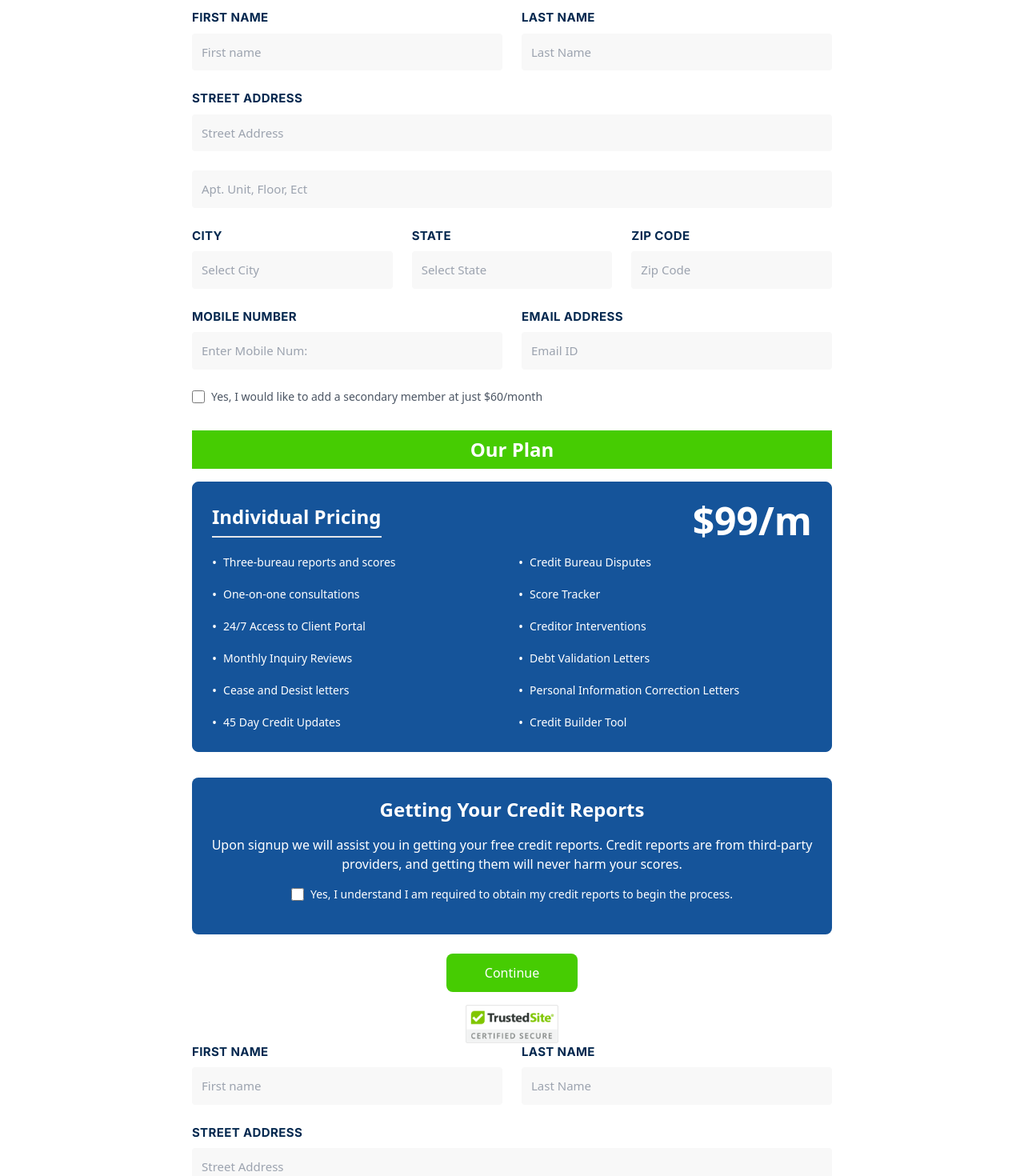
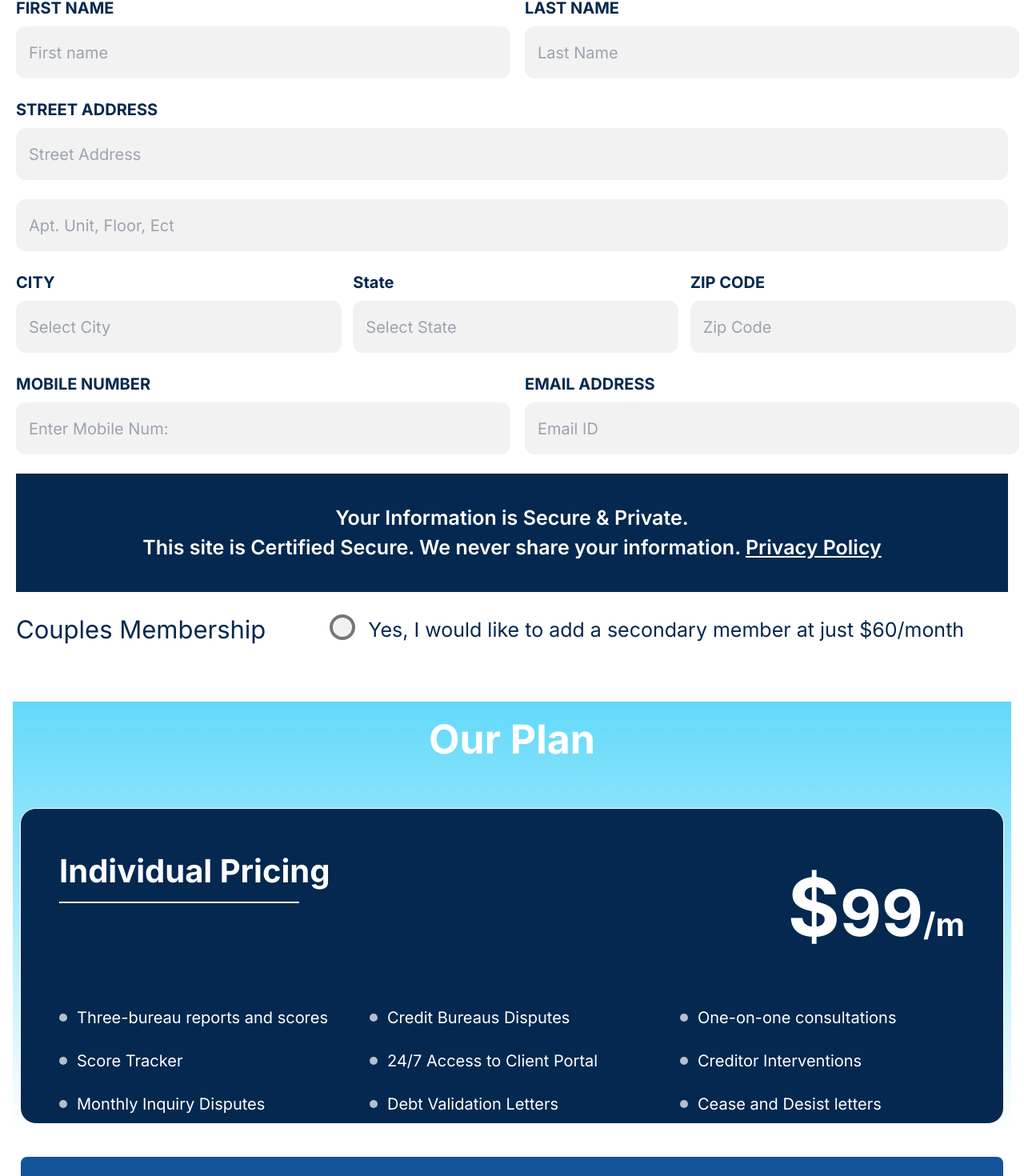
Before and after one commit to Nitin6404/ez-credit-repair, a React (Vite) app: page /register in a window 1280 px wide. Shown: the part 471-1941 px from the top of the page at 80% size. Built offline with nearby package versions, Linux system fonts and the light colour scheme.

Commit message:
half reghister page done

```diff
--- a/src/components/auth/register/PersonalInfoForm.jsx
+++ b/src/components/auth/register/PersonalInfoForm.jsx
@@ -2,10 +2,10 @@ import React from 'react';
 
 export function PersonalInfoForm({ formData, handleInputChange }) {
   return (
-    <div className="space-y-6">
-      <div className="grid grid-cols-2 gap-6">
+    <div className="h-[802px] w-[1272px] space-y-6 px-4">
+      <div className="grid grid-cols-2 gap-8">
         <div>
-          <label className="mb-2 block font-inter text-[15px] font-bold uppercase tracking-wide text-[#04284F]">
+          <label className="mb-2 block font-inter text-[20px] font-bold text-[#04284F]">
             FIRST NAME
           </label>
           <input
@@ -14,11 +14,11 @@ export function PersonalInfoForm({ formData, handleInputChange }) {
             value={formData.firstName}
             onChange={handleInputChange}
             placeholder="First name"
-            className="w-full rounded-[4px] bg-[#F8F8F8] p-3 text-[15px] text-gray-500 placeholder:text-gray-400 focus:outline-none"
+            className="h-[65px] w-[618px] rounded-xl bg-[#F2F2F2] px-4 font-inter text-[20px] font-normal text-gray-700 placeholder:text-gray-400 focus:outline-none"
           />
         </div>
         <div>
-          <label className="mb-2 block font-inter text-[15px] font-bold uppercase tracking-wide text-[#04284F]">
+          <label className="mb-2 block font-inter text-[20px] font-bold text-[#04284F]">
             LAST NAME
           </label>
           <input
@@ -27,13 +27,13 @@ export function PersonalInfoForm({ formData, handleInputChange }) {
             value={formData.lastName}
             onChange={handleInputChange}
             placeholder="Last Name"
-            className="w-full rounded-[4px] bg-[#F8F8F8] p-3 text-[15px] text-gray-500 placeholder:text-gray-400 focus:outline-none"
+            className="h-[65px] w-[618px] rounded-xl bg-[#F2F2F2] px-4 font-inter text-[20px] font-normal text-gray-700 placeholder:text-gray-400 focus:outline-none"
           />
         </div>
       </div>
 
       <div>
-        <label className="mb-2 block font-inter text-[15px] font-bold uppercase tracking-wide text-[#04284F]">
+        <label className="mb-2 block font-inter text-[20px] font-bold text-[#04284F]">
           STREET ADDRESS
         </label>
         <input
@@ -42,7 +42,7 @@ export function PersonalInfoForm({ formData, handleInputChange }) {
           value={formData.streetAddress}
           onChange={handleInputChange}
           placeholder="Street Address"
-          className="w-full rounded-[4px] bg-[#F8F8F8] p-3 text-[15px] text-gray-500 placeholder:text-gray-400 focus:outline-none"
+          className="h-[65px] w-full rounded-xl bg-[#F2F2F2] px-4 font-inter text-[20px] font-normal text-gray-700 placeholder:text-gray-400 focus:outline-none"
         />
       </div>
 
@@ -53,26 +53,24 @@ export function PersonalInfoForm({ formData, handleInputChange }) {
           value={formData.aptUnit}
           onChange={handleInputChange}
           placeholder="Apt. Unit, Floor, Ect"
-          className="w-full rounded-[4px] bg-[#F8F8F8] p-3 text-[15px] text-gray-500 placeholder:text-gray-400 focus:outline-none"
+          className="h-[65px] w-full rounded-xl bg-[#F2F2F2] px-4 font-inter text-[20px] font-normal text-gray-700 placeholder:text-gray-400 focus:outline-none"
         />
       </div>
 
       <div className="grid grid-cols-3 gap-6">
         <div>
-          <label className="mb-2 block font-inter text-[15px] font-bold uppercase tracking-wide text-[#04284F]">
-            CITY
-          </label>
+          <label className="mb-2 block font-inter text-[20px] font-bold text-[#04284F]">CITY</label>
           <input
             type="text"
             name="city"
             value={formData.city}
             onChange={handleInputChange}
             placeholder="Select City"
-            className="w-full rounded-[4px] bg-[#F8F8F8] p-3 text-[15px] text-gray-500 placeholder:text-gray-400 focus:outline-none"
+            className="h-[65px] w-[407px] rounded-xl bg-[#F2F2F2] px-4 font-inter text-[20px] font-normal text-gray-700 placeholder:text-gray-400 focus:outline-none"
           />
         </div>
         <div>
-          <label className="mb-2 block font-inter text-[15px] font-bold uppercase tracking-wide text-[#04284F]">
+          <label className="mb-2 block font-inter text-[20px] font-bold text-[#04284F]">
             State
           </label>
           <input
@@ -81,11 +79,11 @@ export function PersonalInfoForm({ formData, handleInputChange }) {
             value={formData.state}
             onChange={handleInputChange}
             placeholder="Select State"
-            className="w-full rounded-[4px] bg-[#F8F8F8] p-3 text-[15px] text-gray-500 placeholder:text-gray-400 focus:outline-none"
+            className="h-[65px] w-[407px] rounded-xl bg-[#F2F2F2] px-4 font-inter text-[20px] font-normal text-gray-700 placeholder:text-gray-400 focus:outline-none"
           />
         </div>
         <div>
-          <label className="mb-2 block font-inter text-[15px] font-bold uppercase tracking-wide text-[#04284F]">
+          <label className="mb-2 block font-inter text-[20px] font-bold text-[#04284F]">
             ZIP CODE
           </label>
           <input
@@ -94,14 +92,14 @@ export function PersonalInfoForm({ formData, handleInputChange }) {
             value={formData.zipCode}
             onChange={handleInputChange}
             placeholder="Zip Code"
-            className="w-full rounded-[4px] bg-[#F8F8F8] p-3 text-[15px] text-gray-500 placeholder:text-gray-400 focus:outline-none"
+            className="h-[65px] w-[407px] rounded-xl bg-[#F2F2F2] px-4 font-inter text-[20px] font-normal text-gray-700 placeholder:text-gray-400 focus:outline-none"
           />
         </div>
       </div>
 
-      <div className="grid grid-cols-2 gap-6">
+      <div className="grid grid-cols-2 gap-8">
         <div>
-          <label className="mb-2 block font-inter text-[15px] font-bold uppercase tracking-wide text-[#04284F]">
+          <label className="mb-2 block font-inter text-[20px] font-bold text-[#04284F]">
             MOBILE NUMBER
           </label>
           <input
@@ -110,11 +108,11 @@ export function PersonalInfoForm({ formData, handleInputChange }) {
             value={formData.mobileNumber}
             onChange={handleInputChange}
             placeholder="Enter Mobile Num:"
-            className="w-full rounded-[4px] bg-[#F8F8F8] p-3 text-[15px] text-gray-500 placeholder:text-gray-400 focus:outline-none"
+            className="h-[65px] w-[618px] rounded-xl bg-[#F2F2F2] px-4 font-inter text-[20px] font-normal text-gray-700 placeholder:text-gray-400 focus:outline-none"
           />
         </div>
         <div>
-          <label className="mb-2 block font-inter text-[15px] font-bold uppercase tracking-wide text-[#04284F]">
+          <label className="mb-2 block font-inter text-[20px] font-bold text-[#04284F]">
             EMAIL ADDRESS
           </label>
           <input
@@ -123,21 +121,39 @@ export function PersonalInfoForm({ formData, handleInputChange }) {
             value={formData.emailAddress}
             onChange={handleInputChange}
             placeholder="Email ID"
-            className="w-full rounded-[4px] bg-[#F8F8F8] p-3 text-[15px] text-gray-500 placeholder:text-gray-400 focus:outline-none"
+            className="h-[65px] w-[618px] rounded-xl bg-[#F2F2F2] px-4 font-inter text-[20px] font-normal text-gray-700 placeholder:text-gray-400 focus:outline-none"
           />
         </div>
       </div>
 
-      <div className="mt-4">
-        <label className="flex items-center">
+      {/* Security Notice */}
+      <div className="flex h-[148px] w-full items-center justify-center bg-[#04284F] px-8 py-6">
+        <div className="flex flex-col items-center justify-center text-center text-white">
+          <p className="font-inter text-[25px] font-semibold">
+            Your Information is Secure & Private.
+          </p>
+          <p className="font-inter text-[25px] font-semibold">
+            This site is Certified Secure. We never share your information.{' '}
+            <a href="/privacy-policy" className="underline hover:text-white/90">
+              Privacy Policy
+            </a>
+          </p>
+        </div>
+      </div>
+
+      <div className="mt-8 flex">
+        <p className="mb-4 font-inter text-[31px] font-normal text-[#04284F]">Couples Membership</p>
+        <label className="mb-4 flex items-center justify-center">
+          <div className="relative ml-20 mr-4">
             <input
               type="checkbox"
               name="couplesMembership"
               checked={formData.couplesMembership}
               onChange={handleInputChange}
-            className="mr-2 h-4 w-4 rounded border-gray-300 text-[#04284F]"
+              className="h-8 w-8 appearance-none rounded-full border-4 border-[#767676] bg-[#F2F2F2] text-[#04284F] checked:border-[#04284F] checked:bg-[#04284F] focus:ring-0"
             />
-          <span className="text-sm text-gray-600">
+          </div>
+          <span className="font-inter text-[25px] font-normal text-[#04284F]">
             Yes, I would like to add a secondary member at just $60/month
           </span>
         </label>
--- a/src/components/auth/register/PricingPlan.jsx
+++ b/src/components/auth/register/PricingPlan.jsx
@@ -1,13 +1,14 @@
 import React from 'react';
 
-const pricingFeatures = [
+export function PricingPlan() {
+  const features = [
     'Three-bureau reports and scores',
-  'Credit Bureau Disputes',
+    'Credit Bureaus Disputes',
     'One-on-one consultations',
     'Score Tracker',
     '24/7 Access to Client Portal',
     'Creditor Interventions',
-  'Monthly Inquiry Reviews',
+    'Monthly Inquiry Disputes',
     'Debt Validation Letters',
     'Cease and Desist letters',
     'Personal Information Correction Letters',
@@ -15,24 +16,46 @@ const pricingFeatures = [
     'Credit Builder Tool',
   ];
 
-export function PricingPlan() {
   return (
-    <div className="mt-8">
-      <h2 className="mb-4 bg-[#46CC02] py-2 text-center text-2xl font-bold text-white">Our Plan</h2>
-      <div className="rounded-lg border border-[#15549A] bg-[#15549A] p-6 text-white">
-        <div className="mb-4 flex items-center justify-between">
-          <h3 className="border-b-2 pb-2 text-2xl font-bold">Individual Pricing</h3>
-          <span className="text-5xl font-bold">$99/m</span>
+    <div className="relative mt-20">
+      <div className="absolute inset-x-0 h-[537px] w-full bg-gradient-to-b from-[#62D9FA] from-0% to-[#FFFFFF] to-100%">
+        <div className="mx-auto h-full max-w-[1439px]">
+          <div className="flex h-full flex-col items-center justify-center">
+            <h2 className="mb-12 font-inter text-[50px] font-bold text-white">Our Plan</h2>
+
+            {/* Inner box: 1230x395 with border */}
+            <div className="h-[395px] w-[1230px] rounded-[20px] border border-white bg-[#04284F] p-12">
+              {/* Header */}
+              <div className="flex items-start justify-between">
+                <div>
+                  <h3 className="font-inter text-[40px] font-bold text-white">
+                    Individual Pricing
+                  </h3>
+                  <div className="mt-2 h-0.5 w-[300px] bg-white"></div>
                 </div>
-        <div className="grid grid-cols-2 gap-4">
-          {pricingFeatures.map((feature, index) => (
-            <div key={index} className="flex items-center space-x-2">
-              <span className="text-white">•</span>
-              <span className="text-sm">{feature}</span>
+                <div>
+                  <p className="whitespace-nowrap font-inter text-[80px] font-bold text-white">
+                    <span className="text-[100px]">$</span>99
+                    <span className="text-[40px]">/m</span>
+                  </p>
+                </div>
+              </div>
+
+              {/* Features Grid */}
+              <div className="mt-12 grid grid-cols-3 gap-x-8 gap-y-6">
+                {features.map((feature, index) => (
+                  <div key={index} className="flex items-center gap-3">
+                    <div className="h-2.5 w-2.5 shrink-0 rounded-full bg-white opacity-70"></div>
+                    <span className="font-inter text-[20px] text-white">{feature}</span>
                   </div>
                 ))}
               </div>
             </div>
           </div>
+        </div>
+      </div>
+      {/* Placeholder to maintain height */}
+      <div className="h-[537px]"></div>
+    </div>
   );
 }
--- a/src/pages/RegistrationPage.jsx
+++ b/src/pages/RegistrationPage.jsx
@@ -91,7 +91,7 @@ export function RegistrationPage() {
   };
 
   return (
-    <div className="flex min-h-screen flex-col">
+    <div className="flex flex-col">
       {/* Hero Section with Background */}
       <div className="relative mt-3 p-2">
         <img
@@ -108,13 +108,15 @@ export function RegistrationPage() {
         </div>
       </div>
 
-      <main className="container mx-auto mb-8 mt-16 max-w-4xl px-4">
+      <main className="mb-8 mt-16 flex w-full flex-1 flex-col items-center justify-center gap-4 px-4">
         <ProgressSteps steps={steps} currentStep={currentStep} />
 
         {/* Form */}
-        <div className="bg-white p-8">
+        <div className="flex w-full flex-col items-center justify-center bg-white">
           {renderCurrentStep()}
-          <PricingPlan />
+          <div className="w-full overflow-hidden">
+            <PricingPlan />
+          </div>
           <CreditReportSection formData={formData} handleInputChange={handleInputChange} />
           <NavigationButtons
             currentStep={currentStep}
```
Lines whose indentation alone changed are shown as unchanged.
